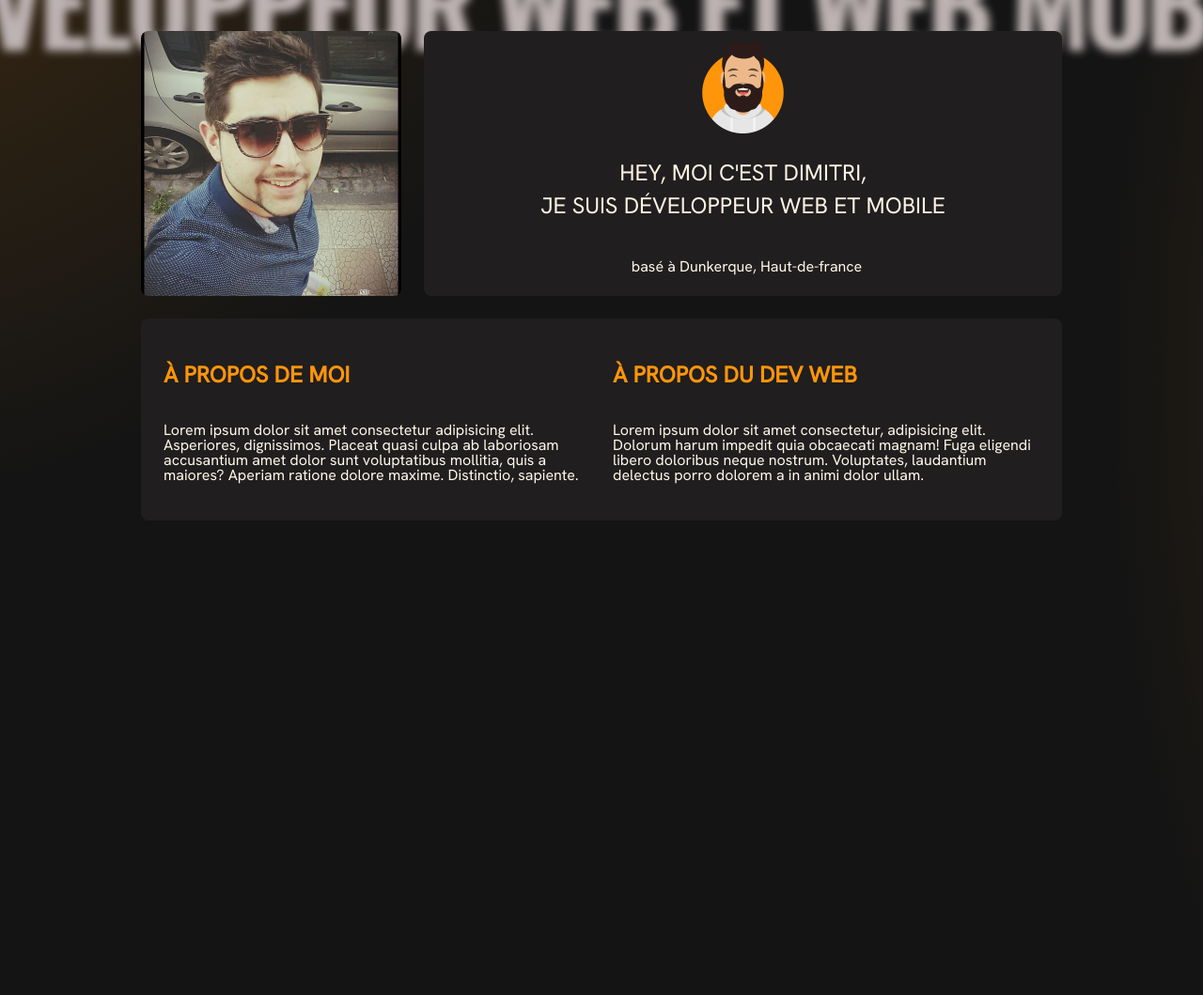
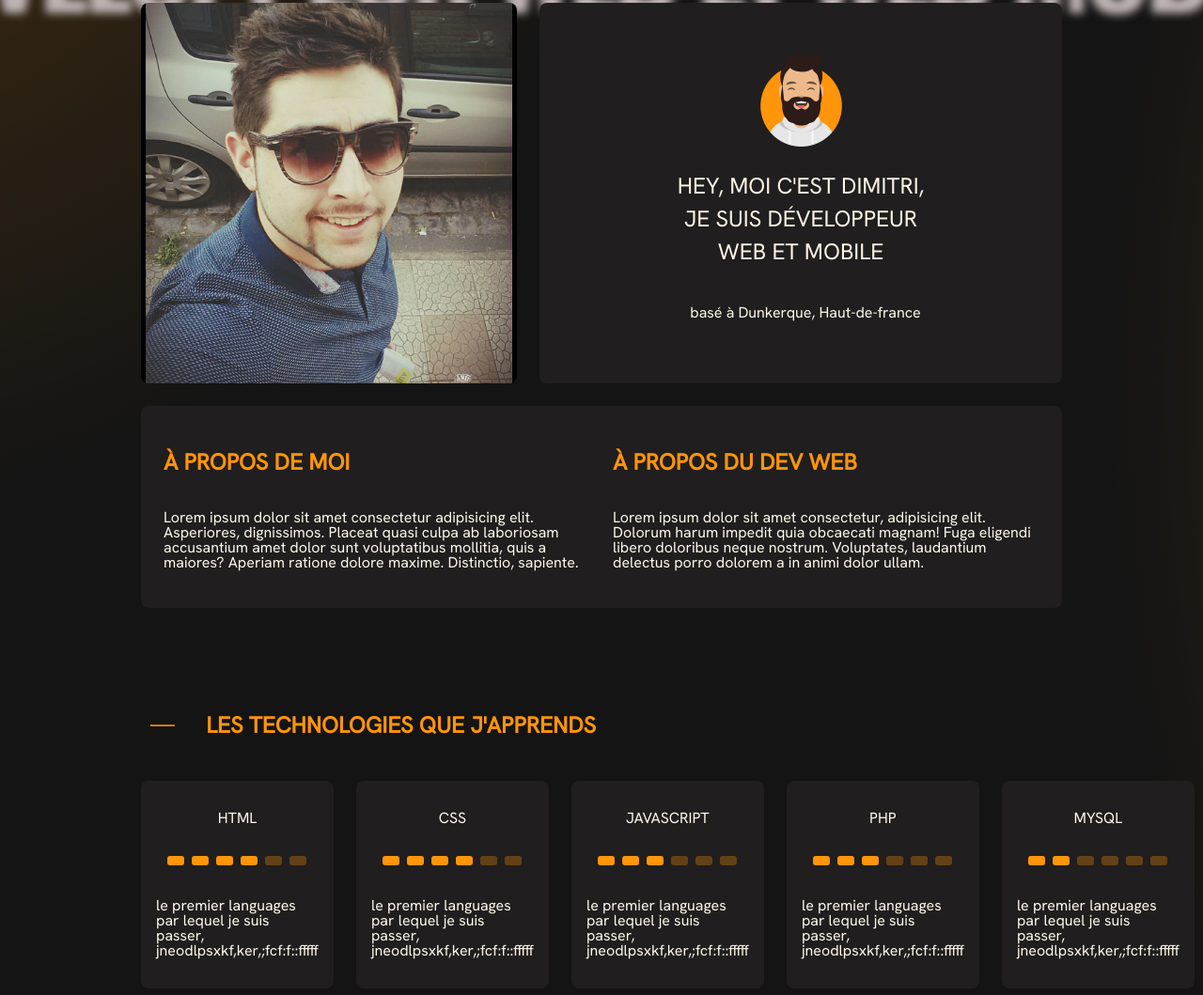
Before and after one commit to TDxDimitri/my-portfolio, a plain HTML site: page index.html in a window 1280 px wide. Shown: the part 289-1348 px from the top of the page at 94% size. Drawn offline with nearby package versions, Linux system fonts and the light colour scheme; some icons are missing.

Commit message:
maj technos

```diff
--- a/index.html
+++ b/index.html
@@ -29,7 +29,7 @@
         </div>
 
         <section>
-            <div class="container">
+            <div class="container mt30">
                 <div class="smallcontainer">
                     <div class="photo">
                         <img src="./img/provisoire.jpg" alt="photo de dimitri talleu">
@@ -37,7 +37,7 @@
 
                     <div class="hello">
                         <img src="./img/avataaars.png" alt="avatar de dimitri">
-                        <p class="accroche">Hey, moi c'est dimitri, <br> Je suis développeur web et mobile</p>
+                        <p class="accroche">Hey, moi c'est dimitri, <br> Je suis développeur <br> web et mobile</p>
                         <p class="location"> <iconify-icon class="ping" inline icon="material-symbols:location-on"></iconify-icon>basé à Dunkerque, Haut-de-france</p>
                     </div>
                 </div>
@@ -53,6 +53,85 @@
                 </div>
             </div>
         </section>
+        <section>
+            <div class="container mt7 ">
+                <div class="skills">
+                    <hr> <h2 class="ptl">Les technologies que j'apprends</h2>
+                </div>
+                <div class="techcontainer">
+                    <div class="smllcard">
+                        <p>HTML</p>
+                        <div class="progress">
+                            <div class="point"></div>
+                            <div class="point"></div>
+                            <div class="point"></div>
+                            <div class="point"></div>
+                            <div class="point not"></div>
+                            <div class="point not"></div>
+                        </div>
+                        <div>
+                            <p>le premier languages par lequel je suis passer, jneodlpsxkf,ker,;fcf:f::fffff</p>
+                        </div>
+                    </div>
+                    <div class="smllcard">
+                        <p>CSS</p>
+                        <div class="progress">
+                            <div class="point"></div>
+                            <div class="point"></div>
+                            <div class="point"></div>
+                            <div class="point"></div>
+                            <div class="point not"></div>
+                            <div class="point not"></div>
+                        </div>
+                        <div>
+                            <p>le premier languages par lequel je suis passer, jneodlpsxkf,ker,;fcf:f::fffff</p>
+                        </div>
+                    </div>
+                    <div class="smllcard">
+                        <p>JAVASCRIPT</p>
+                        <div class="progress">
+                            <div class="point"></div>
+                            <div class="point"></div>
+                            <div class="point"></div>
+                            <div class="point not"></div>
+                            <div class="point not"></div>
+                            <div class="point not"></div>
+                        </div>
+                        <div>
+                            <p>le premier languages par lequel je suis passer, jneodlpsxkf,ker,;fcf:f::fffff</p>
+                        </div>
+                    </div>
+                    <div class="smllcard">
+                        <P>PHP</P>
+                        <div class="progress">
+                            <div class="point"></div>
+                            <div class="point"></div>
+                            <div class="point"></div>
+                            <div class="point not"></div>
+                            <div class="point not"></div>
+                            <div class="point not"></div>
+                        </div>
+                        <div>
+                            <p>le premier languages par lequel je suis passer, jneodlpsxkf,ker,;fcf:f::fffff</p>
+                        </div>
+                    </div>
+                    <div class="smllcard">
+                        <p>MYSQL</p>
+                        <div class="progress">
+                            <div class="point"></div>
+                            <div class="point"></div>
+                            <div class="point not"></div>
+                            <div class="point not"></div>
+                            <div class="point not"></div>
+                            <div class="point not"></div>
+                        </div>
+                        <div>
+                            <p>le premier languages par lequel je suis passer, jneodlpsxkf,ker,;fcf:f::fffff</p>
+                        </div>
+                    </div>
+                </div>
+            </div>
+        </section>
     </div>
 </body>
 </html>
--- a/styles/style.css
+++ b/styles/style.css
@@ -15,8 +15,44 @@ section {
     z-index: 1;
     width: 100%;
     max-width: 1440px;
+
+}
+/* utilitaire */
+h2 {
+    text-transform: uppercase;
+    color: #FF950A;
 }
 
+h3 {
+    text-transform: uppercase;
+    color: #FEF3E5;
+}
+hr {
+    border-color: #FF950A;
+    background-color: #FF950A;
+    transform: rotate(90deg);
+    margin: 2%;
+}
+
+p {
+    text-transform: none;
+    font-style: normal;
+    font-weight: 400;
+    font-size: 16px;
+    line-height: 100%;
+    color: #FFF8EB;
+}
+.ptl {
+    padding-left: 2%;
+}
+
+.mt30 {
+    margin-top: -30px;
+}
+
+.mt7 {
+    margin-top: 7%;
+}
 /* elements pour degrader orange*/
 .elipse1 {
     z-index: -1;
@@ -81,7 +117,7 @@ section {
     text-transform: uppercase;
     color: #FF950A;
 }
-/* titre en arrière plan */
+/* titre H1 en arrière plan */
 .titre{
     display: flex;
     justify-content: center;
@@ -96,7 +132,7 @@ section {
     white-space: nowrap;
     font-family: 'oswald';
     font-size: 7.5rem;
-    line-height: 140px;
+    line-height: 60px;
     letter-spacing: -6px;
     text-transform: uppercase;
     color: #BEB3B3;
@@ -121,10 +157,11 @@ section {
 }
 /* carte photo */
 .photo {
-    width: 400px;
-    max-height: 400px;
+    width: 100%;
+    max-width: 400px;
     border-radius: 8px;
 }
+
 
 .photo img {
     width: 100%;
@@ -135,6 +172,7 @@ section {
 .hello {
     display: flex;
     width: 100%;
+    padding: 20px;
     flex-direction: column;
     justify-content: center;
     align-items: center;
@@ -151,21 +189,14 @@ section {
     text-transform: uppercase;
     color: #FEF3E5;
 }
-/* localisation et petit icon */
-.location {
-    display: flex;
-    flex-direction: row;
-    justify-content: center;
-    align-items: flex-start;
-    padding: 0px;
-    gap: 8px;
-}
 
 .ping {
+    margin-right: 10px;
     color: #FF950A;
 }
 /* carte présentation a propos de moi et du dev */
 .aPropos {
+
     display: flex;
     flex-direction: row;
     padding: 24px;
@@ -188,15 +219,53 @@ section {
     width: 100%;
 }
 
-h2{
-    text-transform: uppercase;
-    color: #FF950A;
+/* section "technos que j'apprends */
+
+/* div pour le titre et le [trait (hr) voir utilitaire] */
+.skills{
+    display: flex;
+    justify-content: flex-start;
 }
-p {
-    text-transform: none;
-    font-style: normal;
-    font-weight: 400;
-    font-size: 16px;
-    line-height: 100%;
-    color: #FFF8EB;
+/* container qui contient les "smllcards */
+
+.techcontainer {
+    display: flex;
+    align-items: stretch;
+    width: 100%;
+    max-width: 1440px;
+    gap: 24px;
 }
+
+/* cartes technos */
+.smllcard{
+    display: flex;
+    flex-direction: column;
+    justify-content: center;
+    align-items: center;
+    width: 100%;
+    border-radius: 8px;
+    padding: 16px;
+    gap: 16px;
+    background-color: #201E1E;
+}
+.progress {
+    display: flex;
+    flex-direction: row;
+    align-items: flex-start;
+    gap: 8px;
+    width: 148px;
+    height: 13px;
+
+}
+
+.point {
+    width: 18px;
+    height: 10px;
+    border-radius: 3px;
+    background-color: #FF950A;
+}
+
+.not {
+    opacity: 0.3;
+
+}
```
